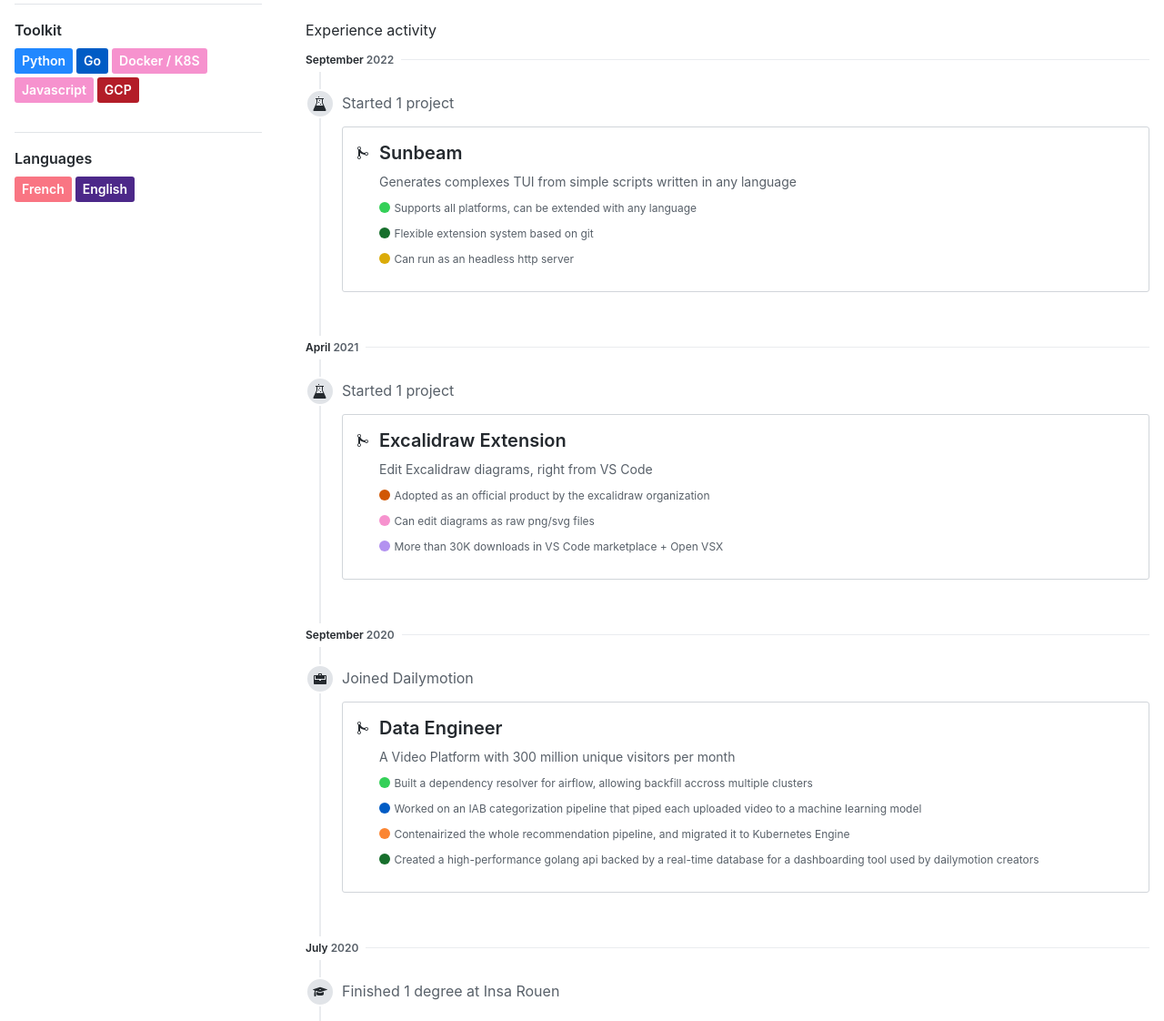
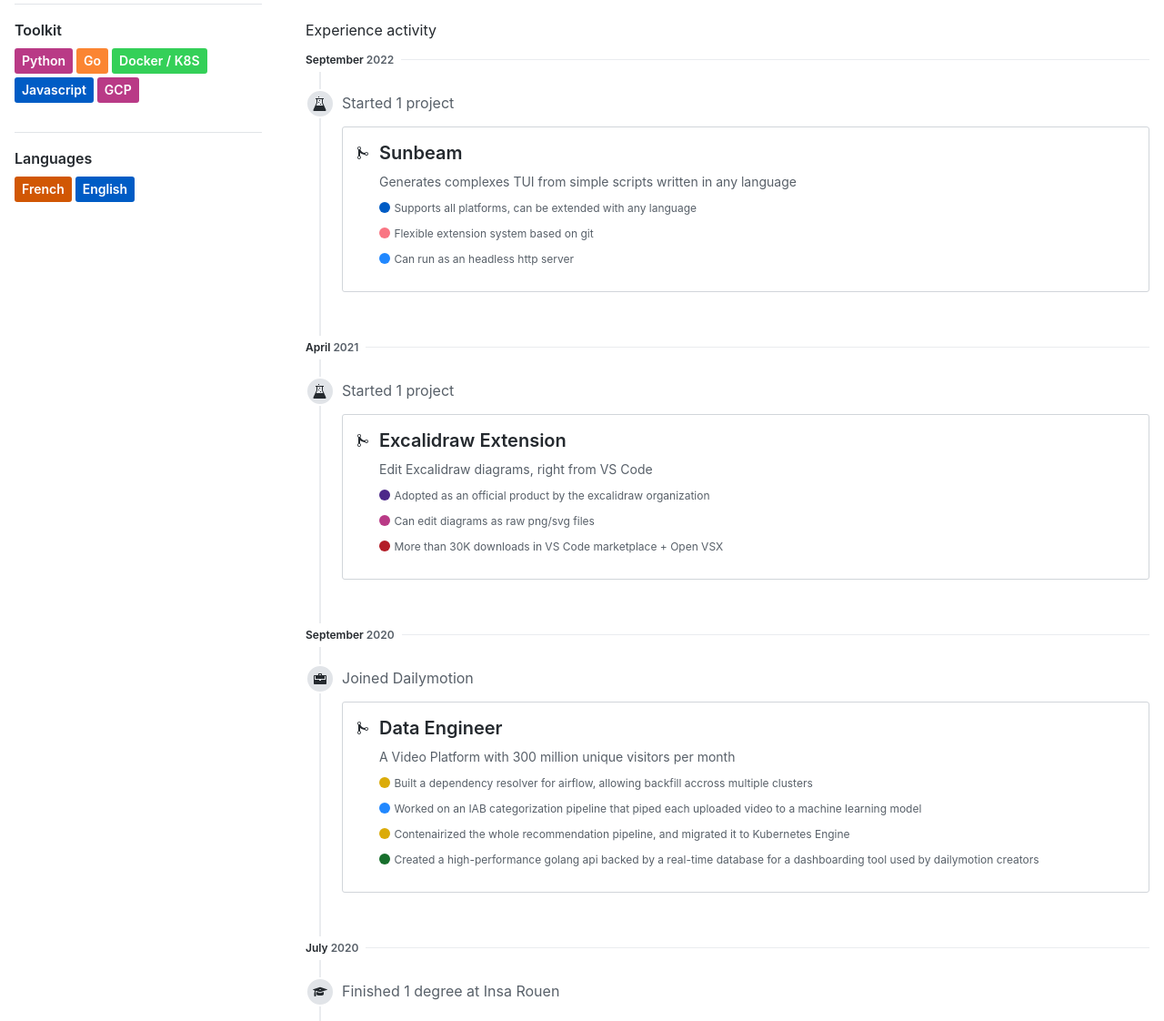
Before and after one commit to pomdtr/resume, a plain HTML site: page index.html in a window 1280 px wide. Shown: the part 670-1792 px from the top of the page at 91% size. Drawn offline with Linux system fonts and the light colour scheme.

Commit message:
deploy: d7b0cabb1d67728c3cca94f18fa97025854074a9

```diff
--- a/index.html
+++ b/index.html
@@ -101,19 +101,19 @@
         <div class="mt-3">
           <div class="border-top py-3 clearfix">
             <h2 class="h4 d-flex flex-items-start mb-1">Toolkit</h2>
-            <span class="State tooltipped tooltipped-s mt-1" aria-label="Experienced in FastAPI, Airflow, Apache Beam" style="background-color:#2188ff">
+            <span class="State tooltipped tooltipped-s mt-1" aria-label="Experienced in FastAPI, Airflow, Apache Beam" style="background-color:#b93a86">
               Python
             </span>
-            <span class="State tooltipped tooltipped-s mt-1" aria-label="Intermediate in Gorilla, Bubble Tea, Cobra" style="background-color:#005cc5">
+            <span class="State tooltipped tooltipped-s mt-1" aria-label="Intermediate in Gorilla, Bubble Tea, Cobra" style="background-color:#fb8532">
               Go
             </span>
-            <span class="State tooltipped tooltipped-s mt-1" aria-label="Familiar in " style="background-color:#f692ce">
+            <span class="State tooltipped tooltipped-s mt-1" aria-label="Familiar in " style="background-color:#34d058">
               Docker / K8S
             </span>
-            <span class="State tooltipped tooltipped-s mt-1" aria-label="Familiar in NodeJS, React, Typescript, Electron" style="background-color:#f692ce">
+            <span class="State tooltipped tooltipped-s mt-1" aria-label="Familiar in NodeJS, React, Typescript, Electron" style="background-color:#005cc5">
               Javascript
             </span>
-            <span class="State tooltipped tooltipped-s mt-1" aria-label="Experienced in Dataflow, Kubernetes Engine" style="background-color:#b31d28">
+            <span class="State tooltipped tooltipped-s mt-1" aria-label="Experienced in Dataflow, Kubernetes Engine" style="background-color:#b93a86">
               GCP
             </span>
           </div>
@@ -122,10 +122,10 @@
         <div class="mt-3">
           <div class="border-top py-3 clearfix">
             <h2 class="h4 d-flex flex-items-start mb-1">Languages</h2>
-            <span class="State tooltipped tooltipped-s mt-1" aria-label="Native speaker" style="background-color:#f97583">
+            <span class="State tooltipped tooltipped-s mt-1" aria-label="Native speaker" style="background-color:#d15704">
               French
             </span>
-            <span class="State tooltipped tooltipped-s mt-1" aria-label="Fluent" style="background-color:#4c2889">
+            <span class="State tooltipped tooltipped-s mt-1" aria-label="Fluent" style="background-color:#005cc5">
               English
             </span>
           </div>
@@ -342,15 +342,15 @@
 
                   <div class="f6 text-gray mt-2">
                     <p>
-                      <span class="repo-language-color" style="background-color:#34d058"></span>
+                      <span class="repo-language-color" style="background-color:#005cc5"></span>
                       <small class="f6 text-gray">Supports all platforms, can be extended with any language</small>
                     </p>
                     <p>
-                      <span class="repo-language-color" style="background-color:#176f2c"></span>
+                      <span class="repo-language-color" style="background-color:#f97583"></span>
                       <small class="f6 text-gray">Flexible extension system based on git</small>
                     </p>
                     <p>
-                      <span class="repo-language-color" style="background-color:#dbab09"></span>
+                      <span class="repo-language-color" style="background-color:#2188ff"></span>
                       <small class="f6 text-gray">Can run as an headless http server</small>
                     </p>
                   </div>
@@ -390,15 +390,15 @@
 
                   <div class="f6 text-gray mt-2">
                     <p>
-                      <span class="repo-language-color" style="background-color:#d15704"></span>
+                      <span class="repo-language-color" style="background-color:#4c2889"></span>
                       <small class="f6 text-gray">Adopted as an official product by the excalidraw organization</small>
                     </p>
                     <p>
-                      <span class="repo-language-color" style="background-color:#f692ce"></span>
+                      <span class="repo-language-color" style="background-color:#b93a86"></span>
                       <small class="f6 text-gray">Can edit diagrams as raw png/svg files</small>
                     </p>
                     <p>
-                      <span class="repo-language-color" style="background-color:#b392f0"></span>
+                      <span class="repo-language-color" style="background-color:#b31d28"></span>
                       <small class="f6 text-gray">More than 30K downloads in VS Code marketplace + Open VSX</small>
                     </p>
                   </div>
@@ -436,15 +436,15 @@
 
                   <div class="f6 text-gray mt-2">
                     <p>
-                      <span class="repo-language-color" style="background-color:#34d058"></span>
+                      <span class="repo-language-color" style="background-color:#dbab09"></span>
                       <small class="f6 text-gray">Built a dependency resolver for airflow, allowing backfill accross multiple clusters</small>
                     </p>
                     <p>
-                      <span class="repo-language-color" style="background-color:#005cc5"></span>
+                      <span class="repo-language-color" style="background-color:#2188ff"></span>
                       <small class="f6 text-gray">Worked on an IAB categorization pipeline that piped each uploaded video to a machine learning model</small>
                     </p>
                     <p>
-                      <span class="repo-language-color" style="background-color:#fb8532"></span>
+                      <span class="repo-language-color" style="background-color:#dbab09"></span>
                       <small class="f6 text-gray">Contenairized the whole recommendation pipeline, and migrated it to Kubernetes Engine</small>
                     </p>
                     <p>
```
